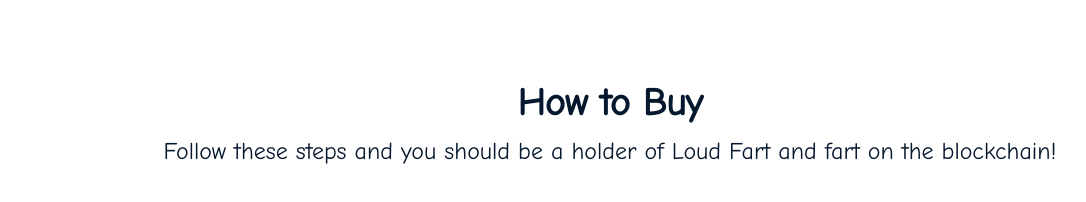
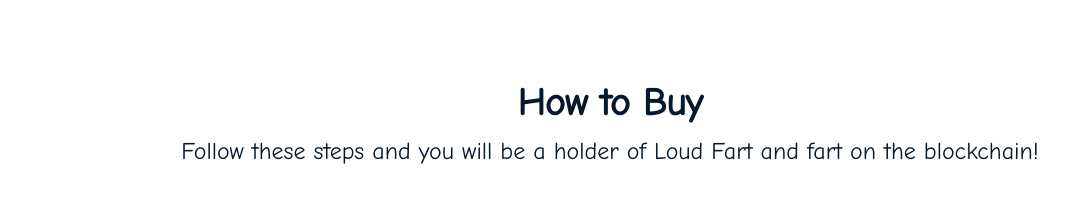
Before and after one commit to husbanttoken/loudfart, a plain HTML site: page index.html in a window 1280 px wide. Shown: the part 1280-1482 px from the top of the page, without its empty margins (30-1116 px from the left). Drawn offline with nearby package versions, Linux system fonts and the light colour scheme; files that its build step writes are made by us from their sources; files whose address does not match are found by name.

Commit message:
Update index.html

```diff
--- a/index.html
+++ b/index.html
@@ -175,7 +175,7 @@
 
     <div class="container">
         <h3 class="mbr-fonts-style mbr-section-title align-center mbr-bold mbr-black display-2">How to Buy</h3>
-        <h4 class="mbr-fonts-style mbr-section-subtitle align-center pb-1 mbr-regular display-7">Follow these steps and you should be a holder of Loud Fart and fart on the blockchain!</h4>
+        <h4 class="mbr-fonts-style mbr-section-subtitle align-center pb-1 mbr-regular display-7">Follow these steps and you will be a holder of Loud Fart and fart on the blockchain!</h4>
 
         <div class="row mt-4">
             <div class="col-12 col-md-12">
```
